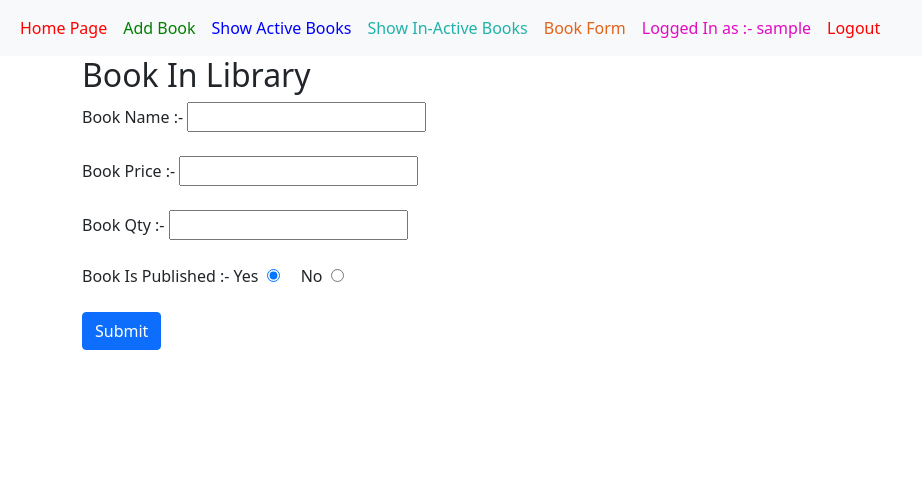
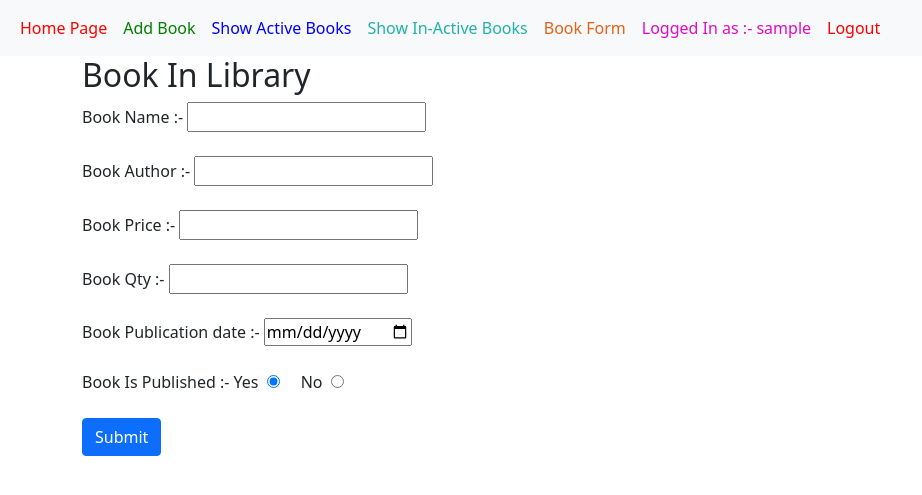
Before and after one commit to nikitabhonde/B9_New, a Django app: page /book/add-single-book/ in a window 1280 px wide. Shown: the top 495 px of the page, without its empty margins (0-922 px from the left). Run offline with Django 4.2, Linux system fonts and the light colour scheme; the visitor is signed in with stand-in values (Sample User, id 1); some libraries are stand-ins or nearby versions.

Commit message:
Updated files

```diff
--- a/app/models.py
+++ b/app/models.py
@@ -1,4 +1,5 @@
 from django.db import models
+from django.utils import timezone
 
 
 # If humne koi class bnaya jisko humme project mai add nhi krna hai to hum usko abstract_class
@@ -14,10 +15,14 @@ class Product(models.Model):
 
 class Book(models.Model):
     name = models.CharField(max_length=100)
+    author = models.CharField(max_length=200, default='Unknown')
     price = models.IntegerField()                        # IntegerField for numbers
     qty = models.CharField(max_length=100)               # CharField for Cahr/words
+    publication_date = models.DateField()
     is_published = models.BooleanField(default=True)     # BooleanField for T & F (bydefault value false aste) ya ex mddhe apn true keli aahe
     is_active = models.BooleanField(default=True)
+
+
 
     class Meta:
         db_table = "book"
--- a/app/templates/Inactivebook.html
+++ b/app/templates/Inactivebook.html
@@ -13,8 +13,10 @@
               <tr>
                 <th scope="col">ID</th>
                 <th scope="col">Name</th>
+                <th scope="col">Author</th>
                 <th scope="col">Price</th>
                 <th scope="col">Qty</th>
+                <th scope="col">Publication Date</th>
                 <th scope="col">Is Published</th>
                 <th scope="col">Is Active</th>
                 <th scope="col">Actions</th>
@@ -26,8 +28,10 @@
               <tr>
                 <th scope="row">{{book.id}}</th>
                 <td>{{book.name}}</td>
+                <td>{{book.author}}</td>
                 <td>{{book.price}}</td>
                 <td>{{book.qty}}</td>
+                <td>{{book.publication_date}}</td>
                 <td>{{book.is_published}}</td>
                 <td>{{book.is_active}}</td>
                 <td>
--- a/app/templates/addbook.html
+++ b/app/templates/addbook.html
@@ -8,11 +8,21 @@
         <label> Book Name :- </label>
         <input type="text" name="nm" required><br><br>
 
+        <label> Book Author :- </label>
+        <input type="text" name="aur" required><br><br>
+
+
         <label> Book Price :- </label>
         <input type="number" name="prc" required><br><br>
 
+
         <label> Book Qty :- </label>
         <input type="number" name="qty" required><br><br>
+
+
+        <label> Book Publication date :- </label>
+        <input type="date" name="pdate" required><br><br>
+
 
         <label> Book Is Published :- </label>
         Yes &nbsp;<input type="radio" value="YES" name="ispub" checked>&nbsp;&nbsp;&nbsp;&nbsp;
--- a/app/templates/bookdetail.html
+++ b/app/templates/bookdetail.html
@@ -8,8 +8,10 @@
     <uo>
       <li><b>Book ID :- {{book.id}}</b></li>
       <li><b>Book Name :- {{book.name}}</b></li>
+      <li><b>Book Author :- {{book.author}}</b></li>
       <li><b>Book Price :- {{book.price}}</b></li>
       <li><b>Book Qty :- {{book.qty}}</b></li>
+      <li><b>Book Publication Date :- {{book.publication_date}}</b></li>
       <li><b>Book Is Published :- {{book.is_published}}</b></li>
       <li><b>Book Is Active :- {{book.is_active}}</b></li>
     </uo>
--- a/app/templates/showbooks.html
+++ b/app/templates/showbooks.html
@@ -33,8 +33,10 @@
               <tr>
                 <th scope="col">ID</th>
                 <th scope="col">Name</th>
+                <th scope="col">Author</th>
                 <th scope="col">Price</th>
                 <th scope="col">Qty</th>
+                <th scope="col">Publication Date</th>
                 <th scope="col">Is Published</th>
                 <th scope="col">Is Active</th>
                 <th scope="col">Actions</th>
@@ -46,8 +48,10 @@
               <tr>
                 <th scope="row">{{book.id}}</th>
                 <td>{{book.name}}</td>
+                <td>{{book.author}}</td>
                 <td>{{book.price}}</td>
                 <td>{{book.qty}}</td>
+                <td>{{book.publication_date}}</td>
                 <td>{{book.is_published}}</td>
                 <td>{{book.is_active}}</td>
                 <td>
--- a/app/views/CURD_book.py
+++ b/app/views/CURD_book.py
@@ -11,22 +11,24 @@ log = logging.getLogger("first")
 def common_var(req):                # For Common methods
     final_dict = req.POST
     book_name = final_dict.get("nm")
+    book_author = final_dict.get("aur")
     book_price = final_dict.get("prc")
     book_qty = final_dict.get("qty")
+    book_publication_date = final_dict.get("pdate")
     book_is_pub = final_dict.get("ispub")
-    return book_name, book_price, book_qty, book_is_pub
+    return book_name, book_author, book_price, book_qty, book_publication_date, book_is_pub
 
 
 @login_required
 def add_single_book(request):
     if request.method == "POST":                    # POST request page vr value lihay sathi
-        book_name, book_price, book_qty, book_is_pub = common_var(request)
+        book_name, book_author, book_price, book_qty, book_publication_date, book_is_pub = common_var(request)
         if book_is_pub == "YES":
             is_pub = True
         else:
             is_pub = False
 
-        Book.objects.create(name=book_name, price=book_price, qty=book_qty, is_published=is_pub)
+        Book.objects.create(name=book_name, author=book_author, price=book_price, qty=book_qty, publication_date=book_publication_date, is_published=is_pub)
         log.info("Book has been added successfully...!")
         messages.success(request, "Book has been added successfully...!")        # this is django-msg jo humme book add hone kai baad dikhana hai to ye msg ka code showbooks.html mai likhna pdega
         return redirect("show_books")
@@ -45,7 +47,7 @@ def edit_single_book(request, bid):
     if request.method == "GET":
         return render(request, "bookedit.html", {"single_book":book_obj})
     elif request.method == "POST":
-        book_name, book_price, book_qty, book_is_pub = common_var(request)
+        book_name,book_author, book_price, book_qty,book_publication_date, book_is_pub = common_var(request)
         if book_is_pub == "YES":
             is_pub = True
         else:
@@ -53,8 +55,10 @@ def edit_single_book(request, bid):
 
         # update data
         book_obj.name = book_name
+        book_obj.author = book_author
         book_obj.price = book_price
         book_obj.qty = book_qty
+        book_obj.publication_date = book_publication_date
         book_obj.is_published = is_pub
         book_obj.save()
         messages.success(request, f"Book: {book_obj.name} has been updated successfully...!")
```
Also changed, not shown: app/templates/bookedit.html (+6 -1 lines), app/views/Files_Handling.py (+11 -11 lines), app/migrations/0002_book_author_book_publication_date.py (added), app/migrations/0003_alter_book_publication_date.py (added), 1 other file.
